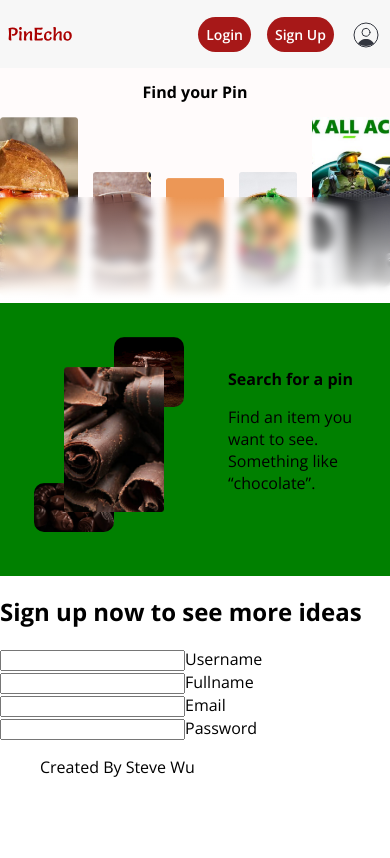
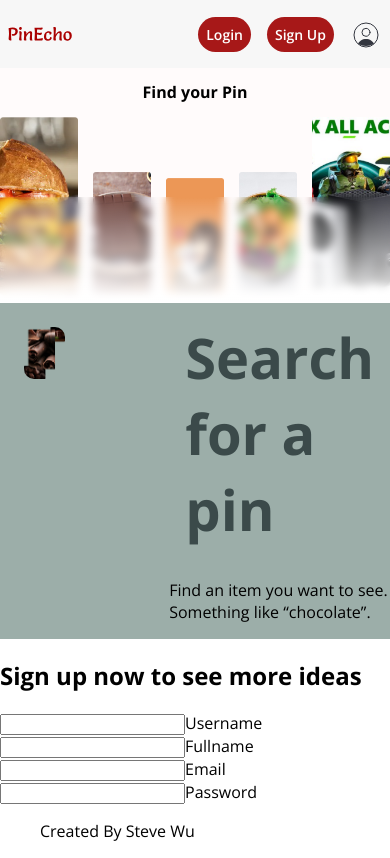
Before and after one commit to PhanFiction/PinEcho, a React (Create React App) app in the folder frontend/: page / in a window 390 px wide. Built offline with nearby package versions, Linux system fonts and the light colour scheme; a web font is replaced by a local one.

Commit message:
added search pin section in landing page and added new image

```diff
--- a/frontend/src/pages/LandingPage.css
+++ b/frontend/src/pages/LandingPage.css
@@ -15,37 +15,6 @@
 .header-section h1 {
   font-size: 4rem;
   text-align: center;
-}
-
-.search-section {
-  padding: 2rem;
-  align-items: center;
-}
-
-.search-item-child, .search-item-child3 {
-  border-radius: var(--br-3xs);
-  object-fit: contain;
-  height: auto;
-  max-width: 100%;
-  position: absolute;
-  width: 20%;
-}
-
-.search-item-child {
-  left: 20%;
-  top: -10%;
-  z-index: 1;
-}
-
-.search-item-child2 {
-  width: 30%;
-  z-index: 2;
-}
-
-.search-item-child3 {
-  z-index: 1;
-  left: -10%;
-  top: 80%;
 }
 
 .header-items {
@@ -75,36 +44,49 @@
 
 .search-section {
   display: flex;
-  background-color: green;
+  background-color: var(--color-darkgray);
+  padding: 5rem;
+  justify-content: space-between;
+  gap: 5rem;
+}
+
+.search-items {
+  width: 100%;
+  max-width: 35%;
+  max-height: 35%;
+}
+
+.search-item-child {
+  border-radius: var(--br-3xs);
+  object-fit: contain;
+  height: auto;
+  max-width: 100%;
 }
 
 .search-items {
   display: flex;
   flex-direction: column;
   position: relative;
-  margin: 4rem;
+  margin: 1.5rem;
 }
 
-.search-items .img {
-  width: 20%;
-  position: absolute;
-  right: 50%;
-  top: -10%;
-  z-index: 1;
+.search-text {
+  display: flex;
+  flex-direction: column;
+  justify-content: center;
+  text-align: left;
+  width: 50%;
 }
 
-.search-items .img2 {
-  width: 35%;
-  z-index: 2;
+.search-text b {
+  font-size: 3.5rem;
+  color: #3b4a4a;
+  margin: 1rem;
 }
 
 @media screen and (max-width: 1200px) {
   .header-section h1 {
     font-size: 2rem;
-  }
-
-  .search-item-child, .search-item-child3 {
-    width: 30%;
   }
 }
 
@@ -113,27 +95,12 @@
     font-size: 1rem;
   }
 
-  .search-item-child2 {
-    width: 100px;
-  }
-
-  .search-item-child, .search-item-child3 {
-    width: 70px;
-  }
-
-  .search-item-child {
-    left: 50px;
-    top: -30px;
-  }
-
-  .search-item-child3 {
-    width: 80px;
-    left: -30px;
-    bottom: 30px;
-  }
-
   .search-section {
     padding: 0;
     margin: 0;
   }
+
+  .search-text {
+    width: 100%;
+  }
 }
--- a/frontend/src/pages/LandingPage.jsx
+++ b/frontend/src/pages/LandingPage.jsx
@@ -16,11 +16,9 @@ const LandingPage = () => {
       </section>
       <section className="search-section">
         <div className="search-items">
-          <img className="search-item-child" alt="img" src={require("../assets//rectangle-8@2x.png")} />
-          <img className="search-item-child2" alt="img" src={require("../assets/rectangle-10@2x.png")} />
-          <img className="search-item-child3" alt="img" src={require("../assets/rectangle-7@2x.png")} />
+          <img className="search-item-child" alt="img" src={require("../assets/search_bg.png")} />
         </div>
-        <div>
+        <div className="search-text">
           <b className="search-for-a">Search for a pin</b>
           <p className="find-an-item">{`Find an item you want to see. Something like “chocolate”. `}</p>
         </div>
```
Also changed, not shown: frontend/src/assets/search_bg.png (added).
